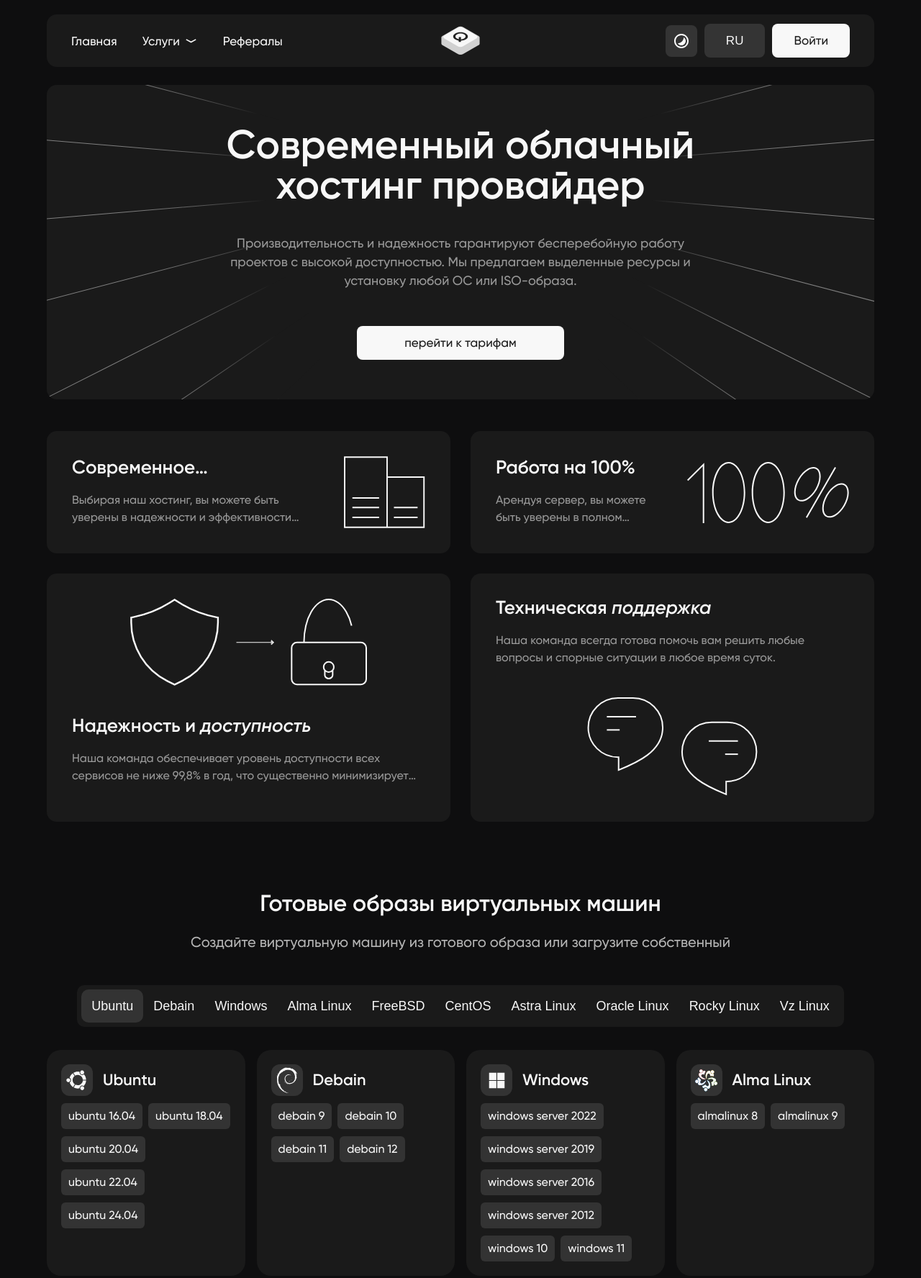
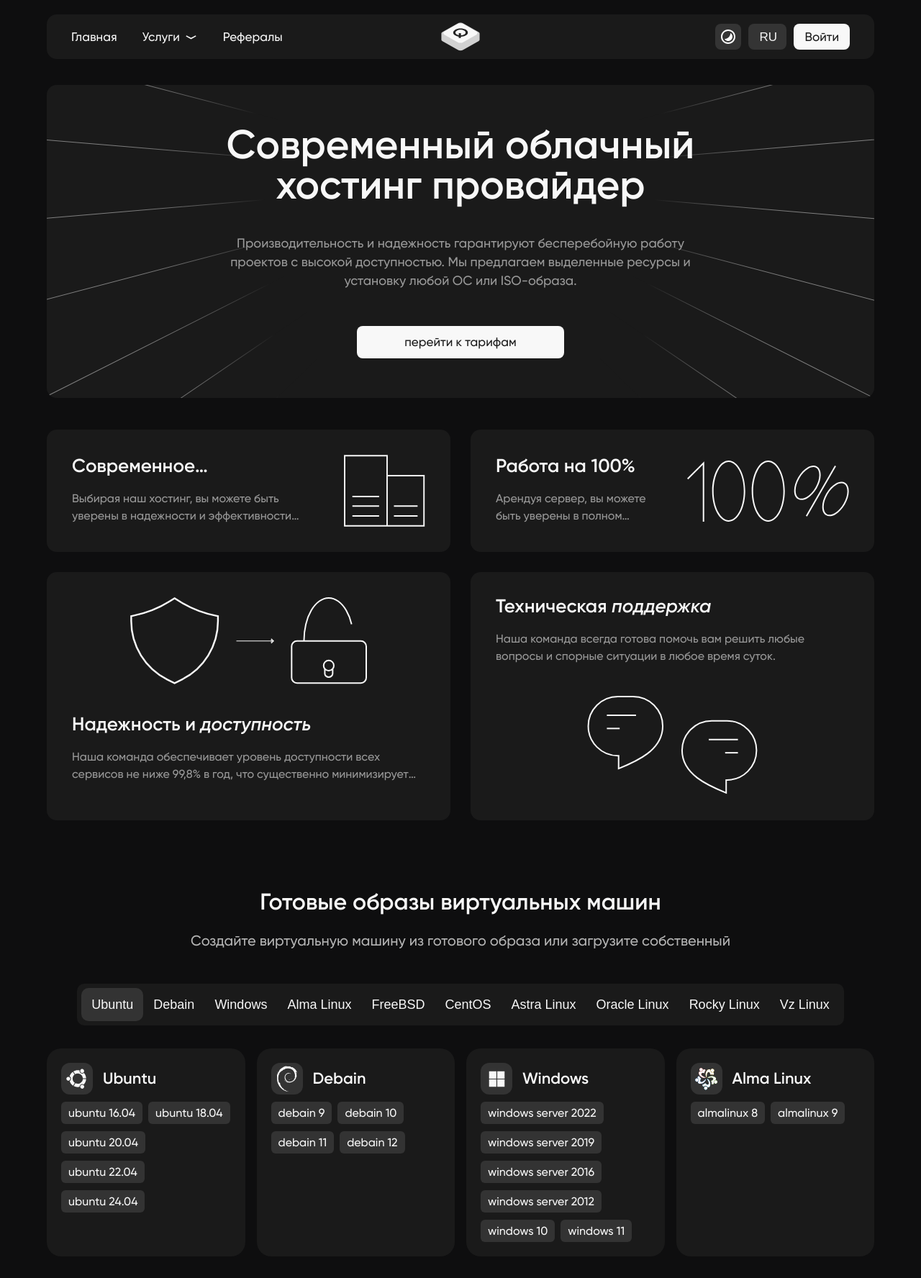
Before and after one commit to asroor/QWINS, a website: page src/index.html in a window 1280 px wide. Shown: the top 1776 px of the page at 72% size. Drawn offline with Linux system fonts and the light colour scheme; files that its build step writes are made by us from their sources; files whose address does not match are found by name.

Commit message:
bazi xatolar tuzatildi

```diff
--- a/src/index.html
+++ b/src/index.html
@@ -3274,6 +3274,7 @@
 	<script>
 		const swiper = new Swiper('.tariffs-slider', {
 			mousewheel: true,
+			grabCursor: true,
 			breakpoints: {
 				0: {
 					slidesPerView: 1,
--- a/src/js/main.js
+++ b/src/js/main.js
@@ -228,6 +228,7 @@
         if (lang) {
             langBtn.value = lang;
             dropdownMenu.classList.remove('show');
+            closeBtn.style.display = 'none';
         }
     });
 });
--- a/src/scss/index.scss
+++ b/src/scss/index.scss
@@ -323,6 +323,30 @@
 	text-transform: uppercase;
 }
 
+.navbar-btns {
+
+	.login-btn,
+	.lang-btn,
+	.dark-light-btn {
+		height: 36px;
+		display: flex;
+		align-items: center;
+		justify-content: center;
+		padding: 0 15px;
+	}
+
+	.dark-light-btn {
+		width: 36px;
+		height: 36px;
+		padding: 6px;
+	}
+
+	.lang-btn {
+		width: 53px;
+		overflow: hidden;
+	}
+}
+
 .navbar-logo {
 	display: block;
 	overflow: hidden;
@@ -396,6 +420,9 @@
 		max-width: 288px;
 		text-align: center;
 		margin: 0 auto;
+		height: 45px;
+		display: flex;
+		align-items: center;
 	}
 }
 
@@ -708,6 +735,9 @@
 		padding: 10px;
 		background-color: #333;
 		border-radius: 6px;
+		height: 31px;
+		display: flex;
+		align-items: center;
 	}
 }
 
@@ -805,6 +835,10 @@
 	.tariff-card__btn {
 		width: 100%;
 		margin-top: 24px;
+		height: 41px;
+		display: flex;
+		align-items: center;
+		font-size: 18px;
 	}
 }
 
@@ -859,9 +893,10 @@
 	position: relative;
 
 	.select {
+		height: 45px;
 		border-radius: 8px;
 		border: 1px solid #4D4D4D;
-		padding: 16px;
+		padding: 0 16px;
 		display: flex;
 		align-items: center;
 		justify-content: space-between;
--- a/src/ts/main.ts
+++ b/src/ts/main.ts
@@ -259,6 +259,7 @@
 		if (lang) {
 			langBtn.value = lang;
 			dropdownMenu.classList.remove('show');
+			closeBtn.style.display = 'none';
 		}
 	});
 });
```
Also changed, not shown: dist/css/light-theme.css, dist/css/main.min.css, dist/images/lg-home-bg1.svg (added), dist/images/lg-home-bg2.svg (added), dist/index.html, dist/js/main.min.js, src/images/lg-home-bg1.svg (added), src/images/lg-home-bg2.svg (added), 2 other files.
